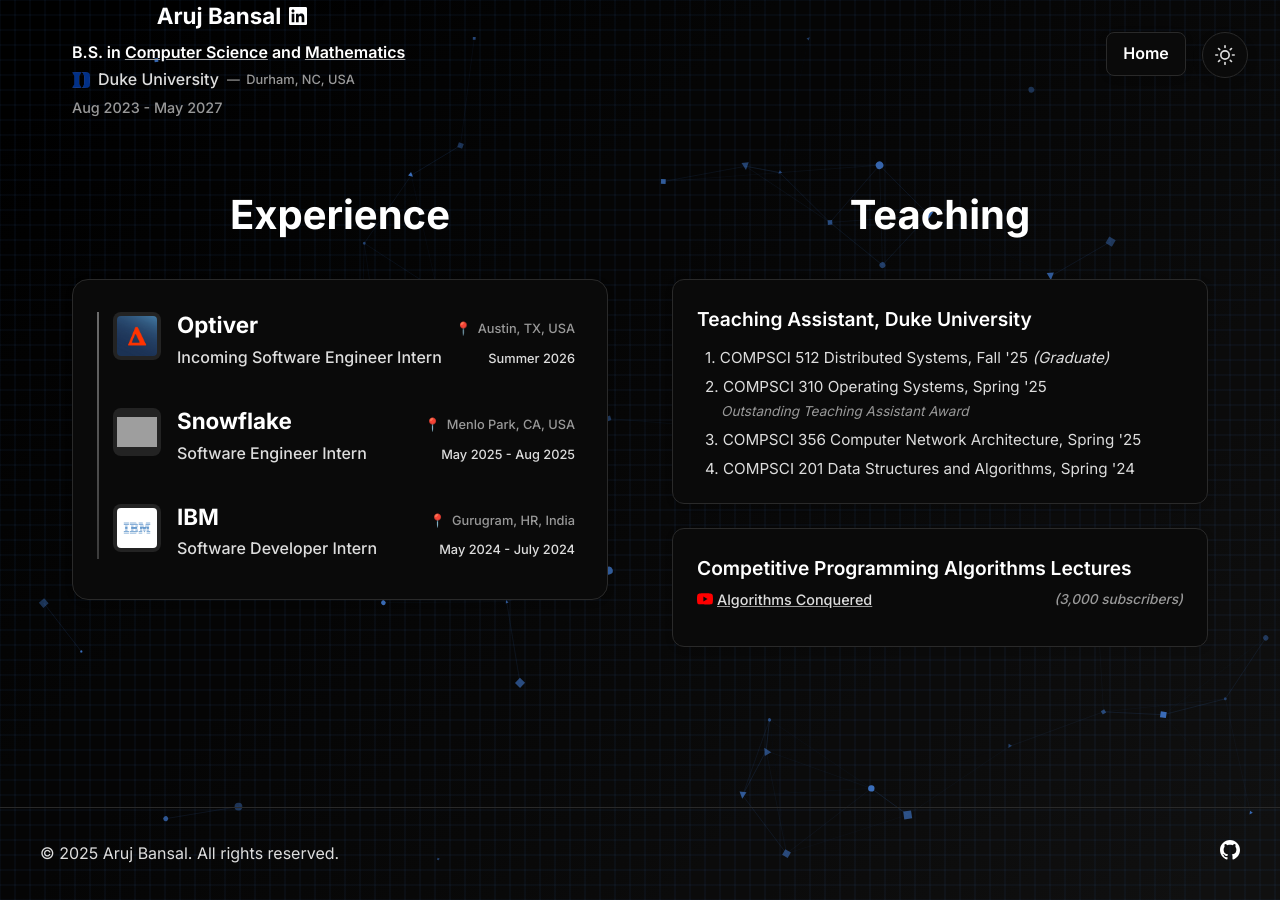
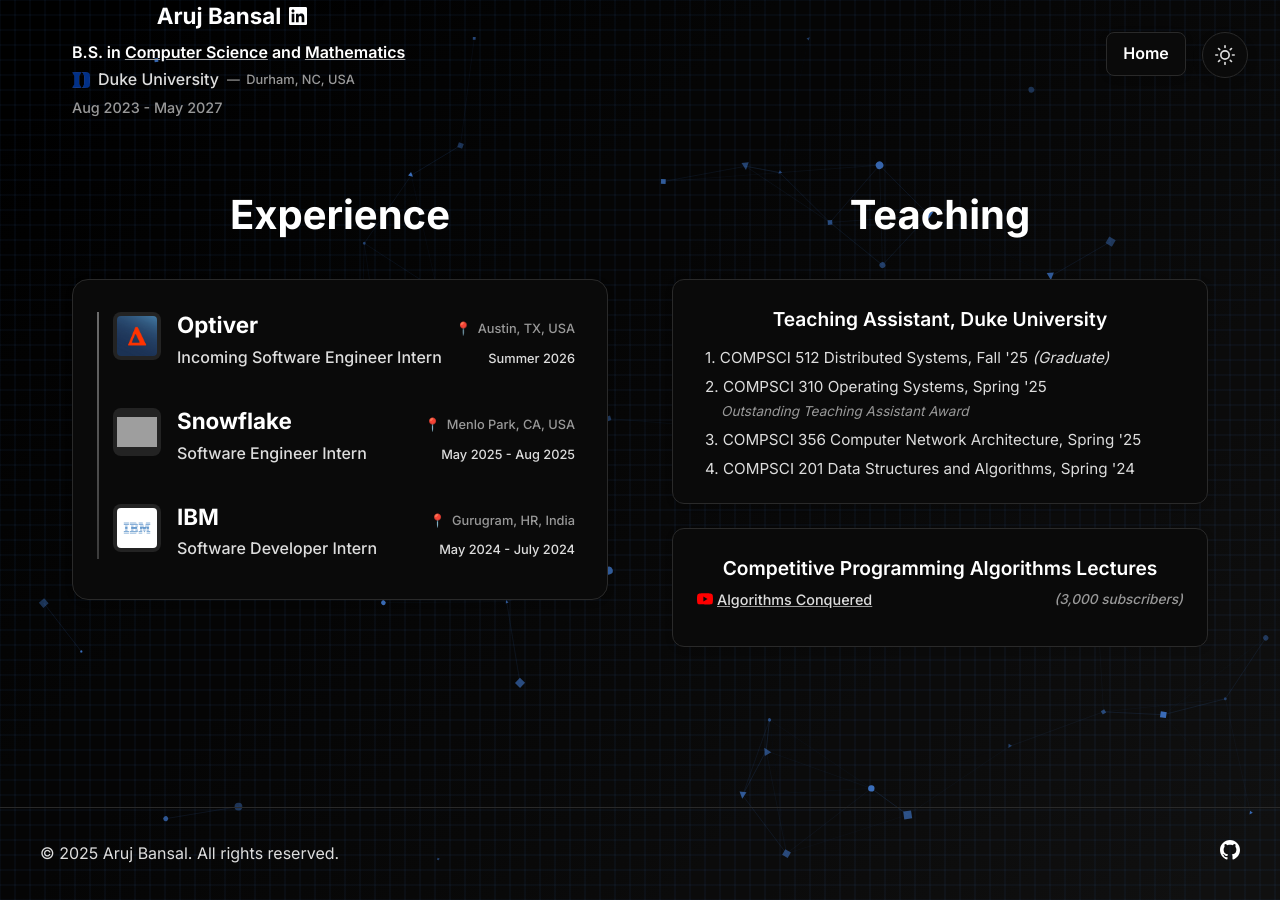
Before and after one commit to arujbansal/arujbansal.github.io, a Jekyll site: the page built from docs/index.md, in a window 1280 px wide and 900 px high, scrolled down 390 px. Built offline with Jekyll 4.4.1, drawn with Linux system fonts in a browser that asks for light colours; grey boxes are pictures that could not be loaded.

Commit message:
Formatting fix attempt

```diff
--- a/docs/assets/css/main.css
+++ b/docs/assets/css/main.css
@@ -606,17 +606,19 @@
   font-weight: 600;
   color: var(--text-primary);
   margin-bottom: 0.3rem;
-}
-
-.course-code {
-  font-size: 0.9rem;
-  color: var(--text-secondary);
-  margin-bottom: 0.75rem;
-  font-weight: 500;
+  text-align: center !important;
+}
+
+.teaching-list .course-item .course-code {
+  font-size: 0.9rem !important;
+  color: var(--text-secondary) !important;
+  margin-bottom: 0.75rem !important;
+  font-weight: 500 !important;
   display: flex !important;
   align-items: center !important;
   justify-content: space-between !important;
   line-height: 1.5 !important;
+  width: 100% !important;
 }
 
 .course-details {
@@ -706,11 +708,13 @@
   fill: #cc0000 !important;
 }
 
-.subscriber-count {
+.teaching-list .course-item .course-code .subscriber-count {
   font-style: italic !important;
   color: var(--text-tertiary) !important;
   font-size: 0.85rem !important;
   margin-left: auto !important;
+  text-align: right !important;
+  flex-shrink: 0 !important;
 }
 
 .course-description {
```
